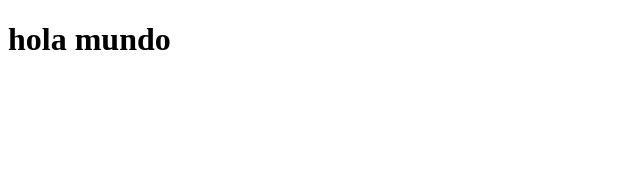
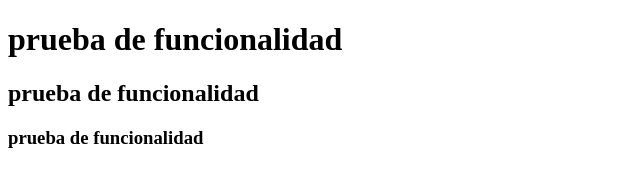
Before and after one commit to DavidEmmanuelPerezGarcia/DEPG-githubflow, a plain HTML site: page index.html in a window 1280 px wide. Shown: the whole page, without its empty margins (0-640 px from the left). Drawn offline with Linux system fonts and the light colour scheme.

Commit message:
Archivo index modificado

```diff
--- a/index.html
+++ b/index.html
@@ -7,6 +7,9 @@
     <title>Document</title>
 </head>
 <body>
-    <h1>hola mundo</h1>
+   <h1>prueba de funcionalidad</h1>
+   <h2>prueba de funcionalidad</h2>
+   <h3>prueba de funcionalidad</h3>
+
 </body>
 </html>
```
